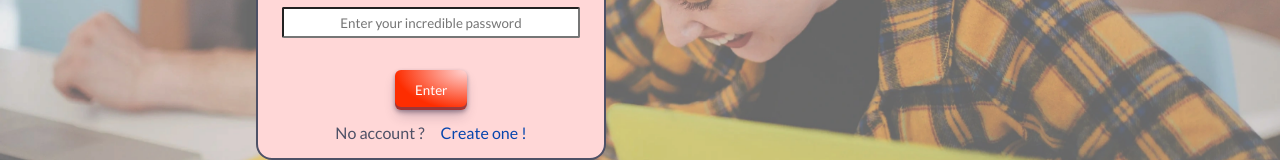
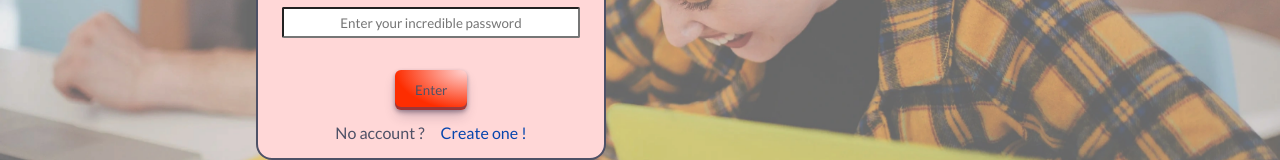
Before and after one commit to Nilyss/Groupomania, a React (Create React App) app in the folder front_end/: page / in a window 1280 px wide. Shown: the part 442-602 px from the top of the page. Built offline with nearby package versions, Linux system fonts and the light colour scheme; no server answers.

Commit message:
Minor colors update wcag
edit color to  WCAG standard

```diff
--- a/front_end/src/components/form/_forms.scss
+++ b/front_end/src/components/form/_forms.scss
@@ -114,7 +114,7 @@
 }
 
 .auth__body__form__error {
-  color: #ff0000;
+  color: #C70000;
   text-align: center;
   margin-top: 2rem;
 }
@@ -131,7 +131,7 @@
   border-radius: 6px;
   box-shadow: rgba(45, 35, 66, 0.4) 0 2px 4px,
     rgba(45, 35, 66, 0.3) 0 7px 13px -3px, rgba(58, 65, 111, 0.5) 0 -3px 0 inset;
-  color: #fff;
+  color: $colorTertiary;
   display: inline-flex;
   justify-content: center;
   list-style: none;
--- a/front_end/src/components/form/signInModal.jsx
+++ b/front_end/src/components/form/signInModal.jsx
@@ -25,7 +25,7 @@ export default function SignInModal() {
         .post(`${process.env.REACT_APP_API_URL}signin`, userData)
         .then((res) => {
           if (res.status === 200) {
-            // navigate('/home', { replace: true })
+            navigate('/home', { replace: true })
           }
         })
         .catch((error) => {
--- a/front_end/src/utils/styles/scss/utils/_mixins.scss
+++ b/front_end/src/utils/styles/scss/utils/_mixins.scss
@@ -61,7 +61,7 @@
   border-radius: 6px;
   box-shadow: rgba(45, 35, 66, 0.4) 0 2px 4px,
     rgba(45, 35, 66, 0.3) 0 7px 13px -3px, rgba(58, 65, 111, 0.5) 0 -3px 0 inset;
-  color: #fff;
+  color: $colorTertiary;
   transition: box-shadow 0.15s, transform 0.15s;
   height: 2em;
   padding: 1.5em;
```
